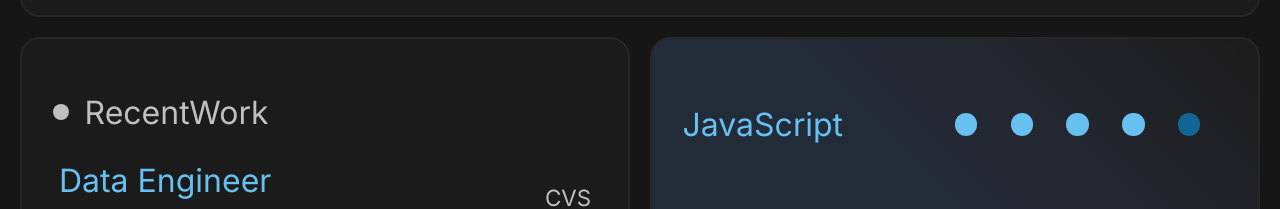
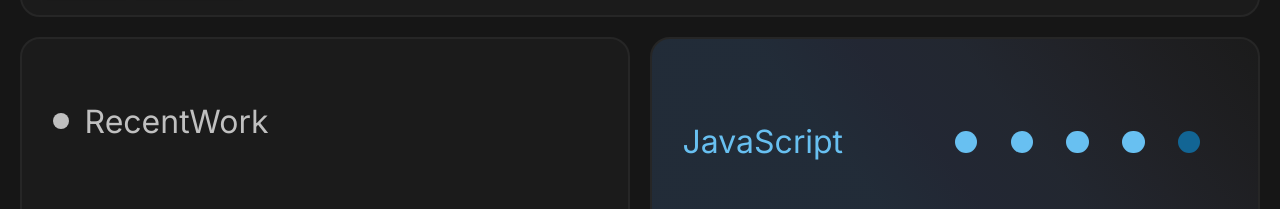
Before and after one commit to TylerLo416/TylerLoPortfolioWebsite, a React (Create React App) app in the folder portfolio/: page / in a window 1280 px wide. Shown: the part 686-895 px from the top of the page. Built offline with nearby package versions, Linux system fonts and the light colour scheme.

Commit message:
updating recent work

```diff
--- a/portfolio/src/components/RecentWork/RecentWork.module.css
+++ b/portfolio/src/components/RecentWork/RecentWork.module.css
@@ -17,7 +17,8 @@
     flex-direction: row;
     justify-content: space-between;
     font-size: 2em;
-    padding: .2em;
+    padding-bottom: .2em;
+    padding-top: .9em;
 }
 
 .blue_title {
@@ -29,7 +30,7 @@
 }
 
 .jobtitle {
-    padding-bottom: .2em;
+    padding-bottom: .4em;
     font-weight: 500;
     font-size: 1em;
 }
@@ -57,4 +58,6 @@
 .header_container {
     display: flex;
     align-items: center;
+    padding-bottom: 10px; /* Add padding */
+    box-sizing: border-box;
 }
```
Also changed, not shown: portfolio/src/components/RecentWork/RecentWork.jsx (+5 -5 lines).
